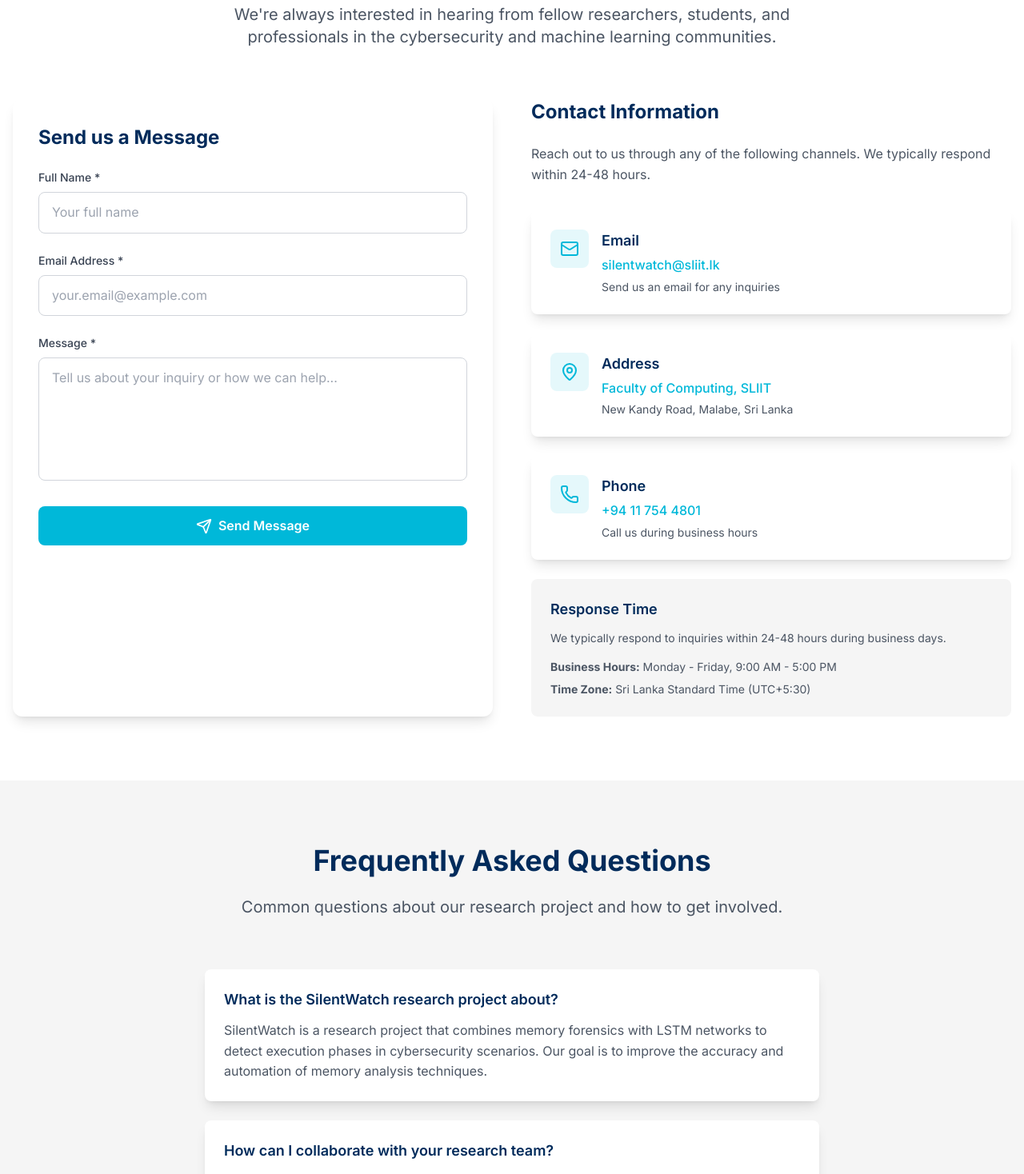
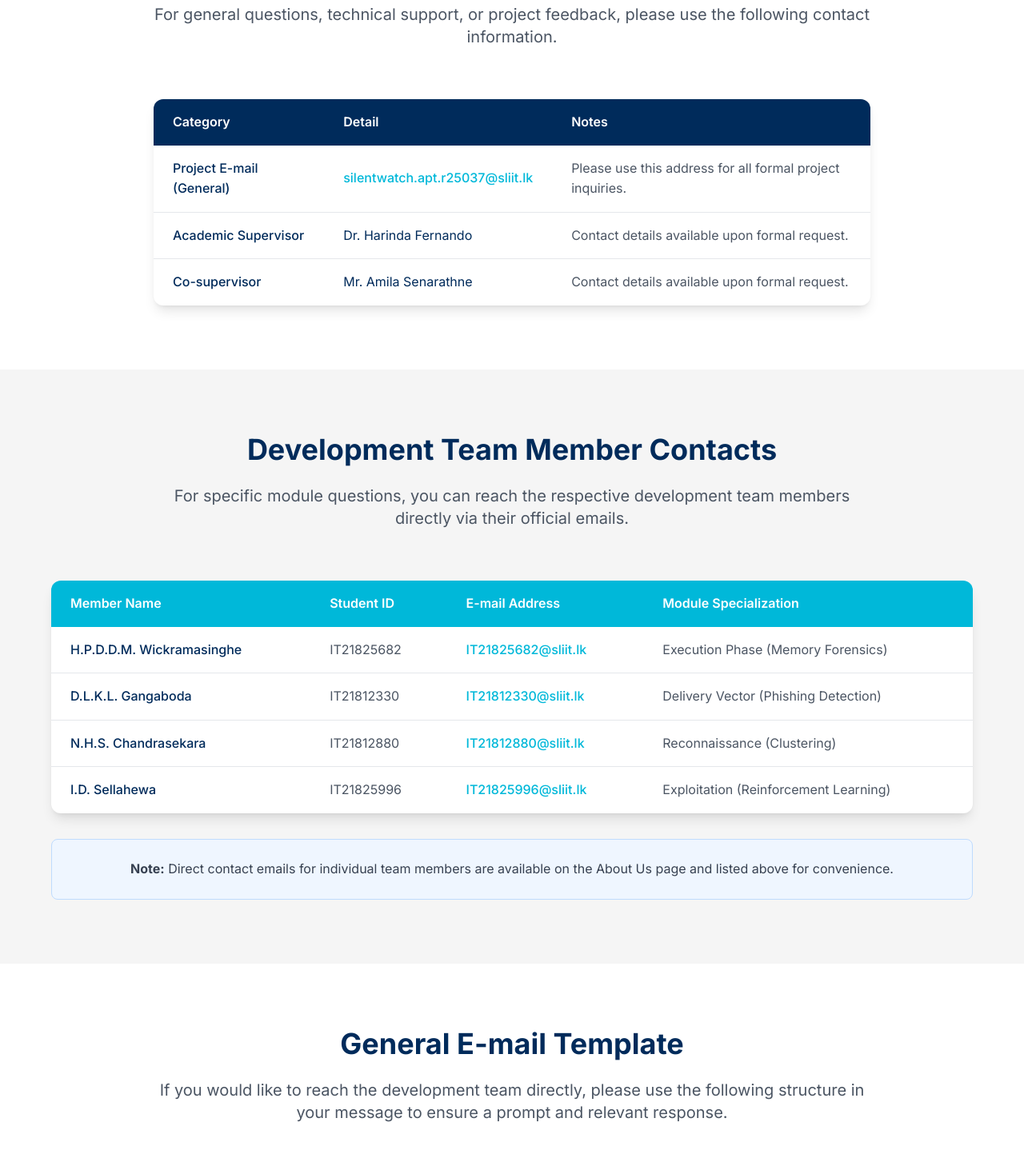
Before and after one commit to Dulitha99/Research-Website, a Next.js app: page /contact in a window 1280 px wide. Shown: the part 940-2408 px from the top of the page at 80% size. Built offline with nearby package versions, Linux system fonts and the light colour scheme.

Commit message:
Update team member profiles: add LinkedIn URLs and update photos for supervisors and research team members in team.json. Enhance About and Contact pages: implement LinkedIn profile links for team members and improve contact information layout with a new email template and general inquiries section.

```diff
--- a/src/app/contact/page.tsx
+++ b/src/app/contact/page.tsx
@@ -68,12 +68,12 @@ export default function Contact() {
       {/* Hero Section */}
       <HeroSection
         title="Contact Us"
-        subtitle="Get in Touch with Our Research Team"
-        description="Have questions about our SilentWatch research project? Want to collaborate or learn more about our findings? We'd love to hear from you. Reach out to our research team for any inquiries or discussions."
+        subtitle="SilentWatch Project (R25-037) - Advanced Persistent Threat Detection and Mitigation Framework"
+        description="We welcome inquiries regarding the SilentWatch project (R25-037), its technical documentation, research methodologies, or potential integration opportunities. Get in touch with our research team for any questions, collaboration opportunities, or technical discussions."
         showButtons={false}
       />
 
-      {/* Contact Form & Info */}
+      {/* General Contacts & Inquiries */}
       <section className="py-20 bg-white">
         <div className="container mx-auto px-4">
           <motion.div
@@ -84,182 +84,224 @@ export default function Contact() {
             className="text-center mb-16"
           >
             <h2 className="text-4xl font-bold text-[#002B5B] mb-6">
-              Get in Touch
+              General Contacts & Inquiries
             </h2>
-            <p className="text-xl text-gray-600 max-w-3xl mx-auto">
-              We're always interested in hearing from fellow researchers, students, and professionals in the cybersecurity and machine learning communities.
+            <p className="text-xl text-gray-600 max-w-4xl mx-auto">
+              For general questions, technical support, or project feedback, please use the following contact information.
             </p>
           </motion.div>
 
-          <div className="grid grid-cols-1 lg:grid-cols-2 gap-12">
-            {/* Contact Form */}
+          <div className="max-w-4xl mx-auto">
             <motion.div
-              initial={{ opacity: 0, x: -30 }}
-              whileInView={{ opacity: 1, x: 0 }}
+              initial={{ opacity: 0, y: 20 }}
+              whileInView={{ opacity: 1, y: 0 }}
               transition={{ duration: 0.6 }}
               viewport={{ once: true }}
-              className="bg-white rounded-xl shadow-lg p-8"
+              className="bg-white rounded-xl shadow-lg overflow-hidden"
             >
-              <h3 className="text-2xl font-bold text-[#002B5B] mb-6">Send us a Message</h3>
+              <div className="overflow-x-auto">
+                <table className="w-full">
+                  <thead className="bg-[#002B5B] text-white">
+                    <tr>
+                      <th className="px-6 py-4 text-left font-semibold">Category</th>
+                      <th className="px-6 py-4 text-left font-semibold">Detail</th>
+                      <th className="px-6 py-4 text-left font-semibold">Notes</th>
+                    </tr>
+                  </thead>
+                  <tbody className="divide-y divide-gray-200">
+                    <tr className="hover:bg-gray-50">
+                      <td className="px-6 py-4 font-medium text-[#002B5B]">Project E-mail (General)</td>
+                      <td className="px-6 py-4">
+                        <a
+                          href="mailto:silentwatch.apt.r25037@sliit.lk"
+                          className="text-[#00B8D9] hover:text-[#002B5B] font-medium"
+                        >
+                          silentwatch.apt.r25037@sliit.lk
+                        </a>
+                      </td>
+                      <td className="px-6 py-4 text-gray-600">Please use this address for all formal project inquiries.</td>
+                    </tr>
+                    <tr className="hover:bg-gray-50">
+                      <td className="px-6 py-4 font-medium text-[#002B5B]">Academic Supervisor</td>
+                      <td className="px-6 py-4">Dr. Harinda Fernando</td>
+                      <td className="px-6 py-4 text-gray-600">Contact details available upon formal request.</td>
+                    </tr>
+                    <tr className="hover:bg-gray-50">
+                      <td className="px-6 py-4 font-medium text-[#002B5B]">Co-supervisor</td>
+                      <td className="px-6 py-4">Mr. Amila Senarathne</td>
+                      <td className="px-6 py-4 text-gray-600">Contact details available upon formal request.</td>
+                    </tr>
+                  </tbody>
+                </table>
+              </div>
+            </motion.div>
+          </div>
+        </div>
+      </section>
 
-              <form onSubmit={handleSubmit} className="space-y-6">
+      {/* Development Team Member Contacts */}
+      <section className="py-20 bg-[#F5F5F5]">
+        <div className="container mx-auto px-4">
+          <motion.div
+            initial={{ opacity: 0, y: 30 }}
+            whileInView={{ opacity: 1, y: 0 }}
+            transition={{ duration: 0.8 }}
+            viewport={{ once: true }}
+            className="text-center mb-16"
+          >
+            <h2 className="text-4xl font-bold text-[#002B5B] mb-6">
+              Development Team Member Contacts
+            </h2>
+            <p className="text-xl text-gray-600 max-w-4xl mx-auto">
+              For specific module questions, you can reach the respective development team members directly via their official emails.
+            </p>
+          </motion.div>
+
+          <div className="max-w-6xl mx-auto">
+            <motion.div
+              initial={{ opacity: 0, y: 20 }}
+              whileInView={{ opacity: 1, y: 0 }}
+              transition={{ duration: 0.6 }}
+              viewport={{ once: true }}
+              className="bg-white rounded-xl shadow-lg overflow-hidden"
+            >
+              <div className="overflow-x-auto">
+                <table className="w-full">
+                  <thead className="bg-[#00B8D9] text-white">
+                    <tr>
+                      <th className="px-6 py-4 text-left font-semibold">Member Name</th>
+                      <th className="px-6 py-4 text-left font-semibold">Student ID</th>
+                      <th className="px-6 py-4 text-left font-semibold">E-mail Address</th>
+                      <th className="px-6 py-4 text-left font-semibold">Module Specialization</th>
+                    </tr>
+                  </thead>
+                  <tbody className="divide-y divide-gray-200">
+                    <tr className="hover:bg-gray-50">
+                      <td className="px-6 py-4 font-medium text-[#002B5B]">H.P.D.D.M. Wickramasinghe</td>
+                      <td className="px-6 py-4 text-gray-600">IT21825682</td>
+                      <td className="px-6 py-4">
+                        <a
+                          href="mailto:IT21825682@sliit.lk"
+                          className="text-[#00B8D9] hover:text-[#002B5B] font-medium"
+                        >
+                          IT21825682@sliit.lk
+                        </a>
+                      </td>
+                      <td className="px-6 py-4 text-gray-600">Execution Phase (Memory Forensics)</td>
+                    </tr>
+                    <tr className="hover:bg-gray-50">
+                      <td className="px-6 py-4 font-medium text-[#002B5B]">D.L.K.L. Gangaboda</td>
+                      <td className="px-6 py-4 text-gray-600">IT21812330</td>
+                      <td className="px-6 py-4">
+                        <a
+                          href="mailto:IT21812330@sliit.lk"
+                          className="text-[#00B8D9] hover:text-[#002B5B] font-medium"
+                        >
+                          IT21812330@sliit.lk
+                        </a>
+                      </td>
+                      <td className="px-6 py-4 text-gray-600">Delivery Vector (Phishing Detection)</td>
+                    </tr>
+                    <tr className="hover:bg-gray-50">
+                      <td className="px-6 py-4 font-medium text-[#002B5B]">N.H.S. Chandrasekara</td>
+                      <td className="px-6 py-4 text-gray-600">IT21812880</td>
+                      <td className="px-6 py-4">
+                        <a
+                          href="mailto:IT21812880@sliit.lk"
+                          className="text-[#00B8D9] hover:text-[#002B5B] font-medium"
+                        >
+                          IT21812880@sliit.lk
+                        </a>
+                      </td>
+                      <td className="px-6 py-4 text-gray-600">Reconnaissance (Clustering)</td>
+                    </tr>
+                    <tr className="hover:bg-gray-50">
+                      <td className="px-6 py-4 font-medium text-[#002B5B]">I.D. Sellahewa</td>
+                      <td className="px-6 py-4 text-gray-600">IT21825996</td>
+                      <td className="px-6 py-4">
+                        <a
+                          href="mailto:IT21825996@sliit.lk"
+                          className="text-[#00B8D9] hover:text-[#002B5B] font-medium"
+                        >
+                          IT21825996@sliit.lk
+                        </a>
+                      </td>
+                      <td className="px-6 py-4 text-gray-600">Exploitation (Reinforcement Learning)</td>
+                    </tr>
+                  </tbody>
+                </table>
+              </div>
+            </motion.div>
+
+            <motion.div
+              initial={{ opacity: 0, y: 20 }}
+              whileInView={{ opacity: 1, y: 0 }}
+              transition={{ duration: 0.6, delay: 0.2 }}
+              viewport={{ once: true }}
+              className="mt-8 bg-blue-50 border border-blue-200 rounded-lg p-6"
+            >
+              <p className="text-gray-700 text-center">
+                <strong>Note:</strong> Direct contact emails for individual team members are available on the About Us page and listed above for convenience.
+              </p>
+            </motion.div>
+          </div>
+        </div>
+      </section>
+
+      {/* General E-mail Template */}
+      <section className="py-20 bg-white">
+        <div className="container mx-auto px-4">
+          <motion.div
+            initial={{ opacity: 0, y: 30 }}
+            whileInView={{ opacity: 1, y: 0 }}
+            transition={{ duration: 0.8 }}
+            viewport={{ once: true }}
+            className="text-center mb-16"
+          >
+            <h2 className="text-4xl font-bold text-[#002B5B] mb-6">
+              General E-mail Template
+            </h2>
+            <p className="text-xl text-gray-600 max-w-4xl mx-auto">
+              If you would like to reach the development team directly, please use the following structure in your message to ensure a prompt and relevant response.
+            </p>
+          </motion.div>
+
+          <div className="max-w-4xl mx-auto">
+            <motion.div
+              initial={{ opacity: 0, y: 20 }}
+              whileInView={{ opacity: 1, y: 0 }}
+              transition={{ duration: 0.6 }}
+              viewport={{ once: true }}
+              className="bg-gray-50 rounded-xl p-8 shadow-lg"
+            >
+              <div className="space-y-6">
                 <div>
-                  <label htmlFor="name" className="block text-sm font-medium text-gray-700 mb-2">
-                    Full Name *
-                  </label>
-                  <input
-                    type="text"
-                    id="name"
-                    name="name"
-                    value={formData.name}
-                    onChange={handleInputChange}
-                    required
-                    className="w-full px-4 py-3 border border-gray-300 rounded-lg focus:ring-2 focus:ring-[#00B8D9] focus:border-transparent transition-all duration-300"
-                    placeholder="Your full name"
-                  />
+                  <h3 className="text-lg font-semibold text-[#002B5B] mb-2">Subject Line:</h3>
+                  <p className="text-gray-700 font-mono bg-white p-3 rounded border">
+                    SilentWatch Inquiry - [Brief Topic: e.g., Integration/Bug Report/Academic Question]
+                  </p>
                 </div>
 
                 <div>
-                  <label htmlFor="email" className="block text-sm font-medium text-gray-700 mb-2">
-                    Email Address *
-                  </label>
-                  <input
-                    type="email"
-                    id="email"
-                    name="email"
-                    value={formData.email}
-                    onChange={handleInputChange}
-                    required
-                    className="w-full px-4 py-3 border border-gray-300 rounded-lg focus:ring-2 focus:ring-[#00B8D9] focus:border-transparent transition-all duration-300"
-                    placeholder="your.email@example.com"
-                  />
-                </div>
+                  <h3 className="text-lg font-semibold text-[#002B5B] mb-2">Email Template:</h3>
+                  <div className="bg-white p-6 rounded border font-mono text-sm text-gray-700 whitespace-pre-line">
+{`Dear SilentWatch Development Team,
 
-                <div>
-                  <label htmlFor="message" className="block text-sm font-medium text-gray-700 mb-2">
-                    Message *
-                  </label>
-                  <textarea
-                    id="message"
-                    name="message"
-                    value={formData.message}
-                    onChange={handleInputChange}
-                    required
-                    rows={5}
-                    className="w-full px-4 py-3 border border-gray-300 rounded-lg focus:ring-2 focus:ring-[#00B8D9] focus:border-transparent transition-all duration-300 resize-none"
-                    placeholder="Tell us about your inquiry or how we can help..."
-                  />
-                </div>
+My name is [Your Name], and I am reaching out regarding [Your Organization/Affiliation].
 
-                <motion.button
-                  type="submit"
-                  disabled={isSubmitting}
-                  whileHover={{ scale: 1.02 }}
-                  whileTap={{ scale: 0.98 }}
-                  className="w-full bg-[#00B8D9] text-white px-6 py-3 rounded-lg font-semibold flex items-center justify-center space-x-2 hover:bg-[#0099CC] transition-all duration-300 disabled:opacity-50 disabled:cursor-not-allowed"
-                >
-                  {isSubmitting ? (
-                    <>
-                      <div className="w-5 h-5 border-2 border-white border-t-transparent rounded-full animate-spin" />
-                      <span>Sending...</span>
-                    </>
-                  ) : (
-                    <>
-                      <Send className="w-5 h-5" />
-                      <span>Send Message</span>
-                    </>
-                  )}
-                </motion.button>
+I am interested in [Briefly state your purpose, e.g., learning more about the LSTM module, discussing potential collaboration, or reporting an issue].
 
-                {/* Status Messages */}
-                {submitStatus === 'success' && (
-                  <motion.div
-                    initial={{ opacity: 0, y: 10 }}
-                    animate={{ opacity: 1, y: 0 }}
-                    className="flex items-center space-x-2 text-green-600 bg-green-50 p-3 rounded-lg"
-                  >
-                    <CheckCircle className="w-5 h-5" />
-                    <span>Message sent successfully! We'll get back to you soon.</span>
-                  </motion.div>
-                )}
+Specifically, I would appreciate information on:
+[List specific questions or areas of interest here, if applicable.]
 
-                {submitStatus === 'error' && (
-                  <motion.div
-                    initial={{ opacity: 0, y: 10 }}
-                    animate={{ opacity: 1, y: 0 }}
-                    className="flex items-center space-x-2 text-red-600 bg-red-50 p-3 rounded-lg"
-                  >
-                    <AlertCircle className="w-5 h-5" />
-                    <span>There was an error sending your message. Please try again.</span>
-                  </motion.div>
-                )}
-              </form>
-            </motion.div>
+Thank you for your time and consideration. I look forward to your response.
 
-            {/* Contact Information */}
-            <motion.div
-              initial={{ opacity: 0, x: 30 }}
-              whileInView={{ opacity: 1, x: 0 }}
-              transition={{ duration: 0.6 }}
-              viewport={{ once: true }}
-              className="space-y-6"
-            >
-              <div>
-                <h3 className="text-2xl font-bold text-[#002B5B] mb-6">Contact Information</h3>
-                <p className="text-gray-600 mb-8">
-                  Reach out to us through any of the following channels. We typically respond within 24-48 hours.
-                </p>
-              </div>
-
-              {contactInfo.map((info, index) => (
-                <motion.div
-                  key={info.title}
-                  initial={{ opacity: 0, y: 20 }}
-                  whileInView={{ opacity: 1, y: 0 }}
-                  transition={{ duration: 0.6, delay: index * 0.1 }}
-                  viewport={{ once: true }}
-                  whileHover={{ scale: 1.02 }}
-                  onClick={info.action}
-                  className="bg-white rounded-lg p-6 shadow-lg hover:shadow-xl transition-all duration-300 cursor-pointer group"
-                >
-                  <div className="flex items-start space-x-4">
-                    <div className="w-12 h-12 bg-[#00B8D9]/10 rounded-lg flex items-center justify-center group-hover:bg-[#00B8D9]/20 transition-colors duration-300">
-                      <info.icon className="w-6 h-6 text-[#00B8D9]" />
-                    </div>
-                    <div className="flex-1">
-                      <h4 className="text-lg font-semibold text-[#002B5B] mb-1">
-                        {info.title}
-                      </h4>
-                      <p className="text-[#00B8D9] font-medium mb-1">
-                        {info.value}
-                      </p>
-                      <p className="text-gray-600 text-sm">
-                        {info.description}
-                      </p>
+Sincerely,
+[Your Name]
+[Your Contact Phone Number (Optional)]`}
                   </div>
                 </div>
-                </motion.div>
-              ))}
-
-              {/* Additional Info */}
-              <motion.div
-                initial={{ opacity: 0, y: 20 }}
-                whileInView={{ opacity: 1, y: 0 }}
-                transition={{ duration: 0.6, delay: 0.4 }}
-                viewport={{ once: true }}
-                className="bg-[#F5F5F5] rounded-lg p-6"
-              >
-                <h4 className="text-lg font-semibold text-[#002B5B] mb-3">
-                  Response Time
-                </h4>
-                <p className="text-gray-600 text-sm mb-4">
-                  We typically respond to inquiries within 24-48 hours during business days.
-                </p>
-                <div className="space-y-2 text-sm text-gray-600">
-                  <p><strong>Business Hours:</strong> Monday - Friday, 9:00 AM - 5:00 PM</p>
-                  <p><strong>Time Zone:</strong> Sri Lanka Standard Time (UTC+5:30)</p>
               </div>
-              </motion.div>
             </motion.div>
           </div>
         </div>
@@ -287,19 +329,23 @@ export default function Contact() {
             {[
               {
                 question: "What is the SilentWatch research project about?",
-                answer: "SilentWatch is a research project that combines memory forensics with LSTM networks to detect execution phases in cybersecurity scenarios. Our goal is to improve the accuracy and automation of memory analysis techniques."
+                answer: "SilentWatch (R25-037) is an Advanced Persistent Threat Detection and Mitigation Framework that combines memory forensics with LSTM networks to detect execution phases in cybersecurity scenarios. Our goal is to improve the accuracy and automation of memory analysis techniques across multiple attack phases."
               },
               {
-                question: "How can I collaborate with your research team?",
-                answer: "We welcome collaboration from researchers, students, and professionals in cybersecurity and machine learning. Please contact us through the form above or email us directly at silentwatch@sliit.lk."
+                question: "How can I contact the research team?",
+                answer: "You can reach us through our general project email (silentwatch.apt.r25037@sliit.lk) or contact individual team members directly for specific module questions. Use the email template provided above for best results."
+              },
+              {
+                question: "Who should I contact for specific technical questions?",
+                answer: "For module-specific questions, contact the respective team member: H.P.D.D.M. Wickramasinghe (Execution Phase), D.L.K.L. Gangaboda (Delivery Vector), N.H.S. Chandrasekara (Reconnaissance), or I.D. Sellahewa (Exploitation)."
               },
               {
                 question: "Are your research findings publicly available?",
                 answer: "Yes, we publish our findings in academic papers and presentations. You can access our documents and presentations through the respective sections of this website."
               },
               {
-                question: "Can I use your research for my own projects?",
-                answer: "We encourage the use of our research findings for academic and research purposes. Please cite our work appropriately and contact us if you have specific questions about implementation."
+                question: "Can I collaborate with your research team?",
+                answer: "We welcome collaboration from researchers, students, and professionals in cybersecurity and machine learning. Please use the general project email or contact individual team members based on your area of interest."
               }
             ].map((faq, index) => (
               <motion.div
--- a/src/app/milestones/page.tsx
+++ b/src/app/milestones/page.tsx
@@ -19,10 +19,11 @@ import {
 } from 'lucide-react';
 import { useState } from 'react';
 import milestonesData from '../../../data/milestones.json';
+import { Milestone } from '@/types/milestone';
 
 export default function Milestones() {
-  const { milestones } = milestonesData;
-  const [selectedMilestone, setSelectedMilestone] = useState(null);
+  const { milestones } = milestonesData as { milestones: Milestone[] };
+  const [selectedMilestone, setSelectedMilestone] = useState<Milestone | null>(null);
 
   const stats = [
     {
```
Also changed, not shown: data/team.json (+7 -2 lines), src/app/about/page.tsx (+54 -8 lines), src/components/Timeline.tsx (+1 -9 lines), src/types/milestone.ts (added, +16 -0 lines), public/images/drharinda.png (added), public/images/mramila.png (added). Lines whose indentation alone changed are shown as unchanged.
